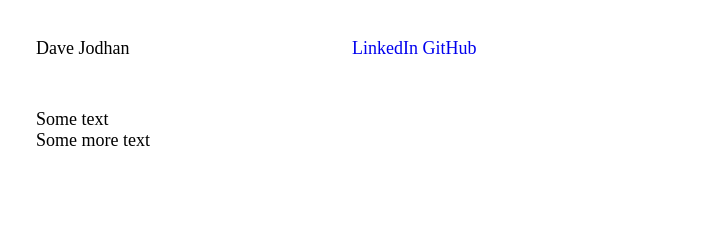
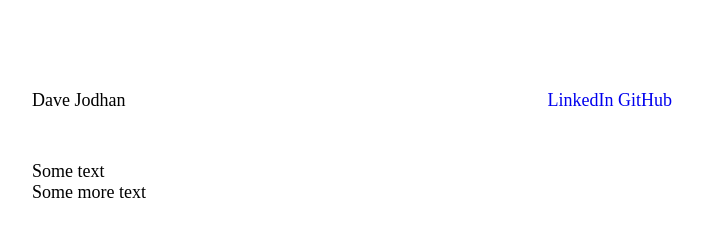
Before and after one commit to daveswork/portfolio, a plain HTML site: page index.html in a window 1280 px wide. Shown: the whole page, without its empty margins (288-991 px from the left). Drawn offline with nearby package versions, Linux system fonts and the light colour scheme.

Commit message:
Fixed text alignment in nav containers.

```diff
--- a/css/main.css
+++ b/css/main.css
@@ -1,6 +1,6 @@
 
 html,body{
-  margin: 30 auto;
+  margin: 30px auto;
   padding: 0;
   height: 100%;
   font-size: 18px;
@@ -12,7 +12,7 @@ a{
 }
 
 .container{
-  margin: 0 auto;
+  margin: auto;
   vertical-align: middle;
   width: 50%;
 }
@@ -24,10 +24,12 @@ a{
 
 .leftNav{
   float: left;
+  text-align: left;
 }
 
 .rightNav{
   float: right;
+  text-align: right;
 }
 
 .main{
```
